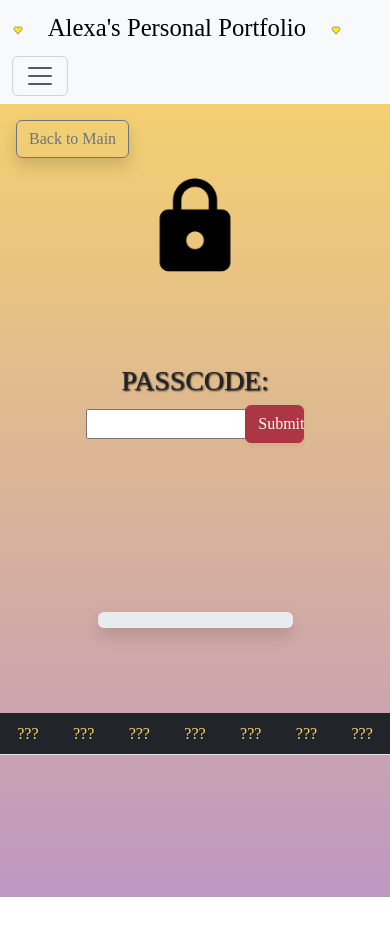
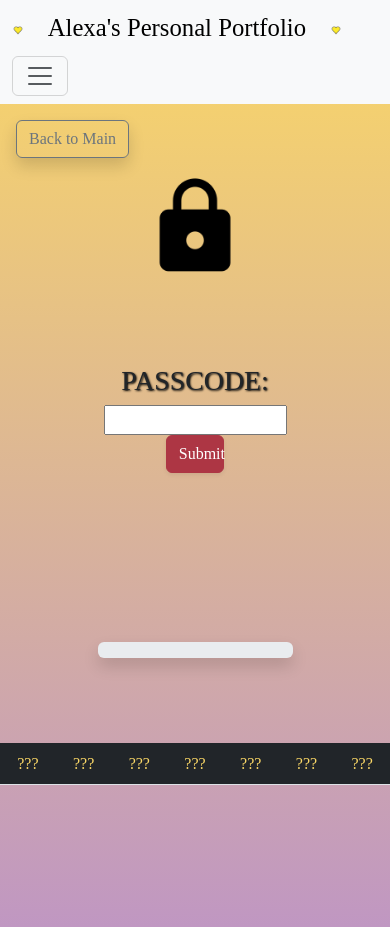
Before and after one commit to Citralyn/Alexa_Personal_Portfolio, a React (Vite) app in the folder Portfolio/portfolio_on_vite/: page /puzzle in a window 390 px wide. Before the commit the page ends 897 px from the top, so only its background shows below. Built offline with nearby package versions, Linux system fonts and the light colour scheme; a web font is replaced by a local one.

Commit message:
trying to make nav bar a bit more mobile friendly

```diff
--- a/Portfolio/portfolio_on_vite/src/pages/main/PuzzlePage.jsx
+++ b/Portfolio/portfolio_on_vite/src/pages/main/PuzzlePage.jsx
@@ -123,21 +123,21 @@ function Submission( {password, modalSetter, unlockedSetter, passwordSetter} ) {
 
     return(
         <Container fluid>
-        <Row className="row text-center justify-content-center align-items-center">
+        <Row className="row text-center align-items-center">
             <Col>
             <Row>
             <h1>PASSCODE:</h1>
             </Row>
-            <Row className='row justify-content-center align-items-center'>
+            <Row className='row align-items-center'>
             <form onSubmit={handlePassword}>
-                <Col className='d-flex justify-content-center align-items-center'>
+                <Col className='d-flex flex-column align-items-center'>
                 <Row className='w-50 '>
                 <input
                 type="text"
                 onChange={(e) => passwordSetter(e.target.value)}
                 />
                 </Row>
-                <Row className='row justify-content-center align-items-center' >
+                <Row className='row align-items-center' >
                 <Button className="shadow-sm" variant="danger" style={{width: "15vw"}} type="submit">Submit</Button>
                 </Row>
                 </Col>
```
Also changed, not shown: Portfolio/portfolio_on_vite/src/layouts/ProjectLayout.jsx (+4 -4 lines).
